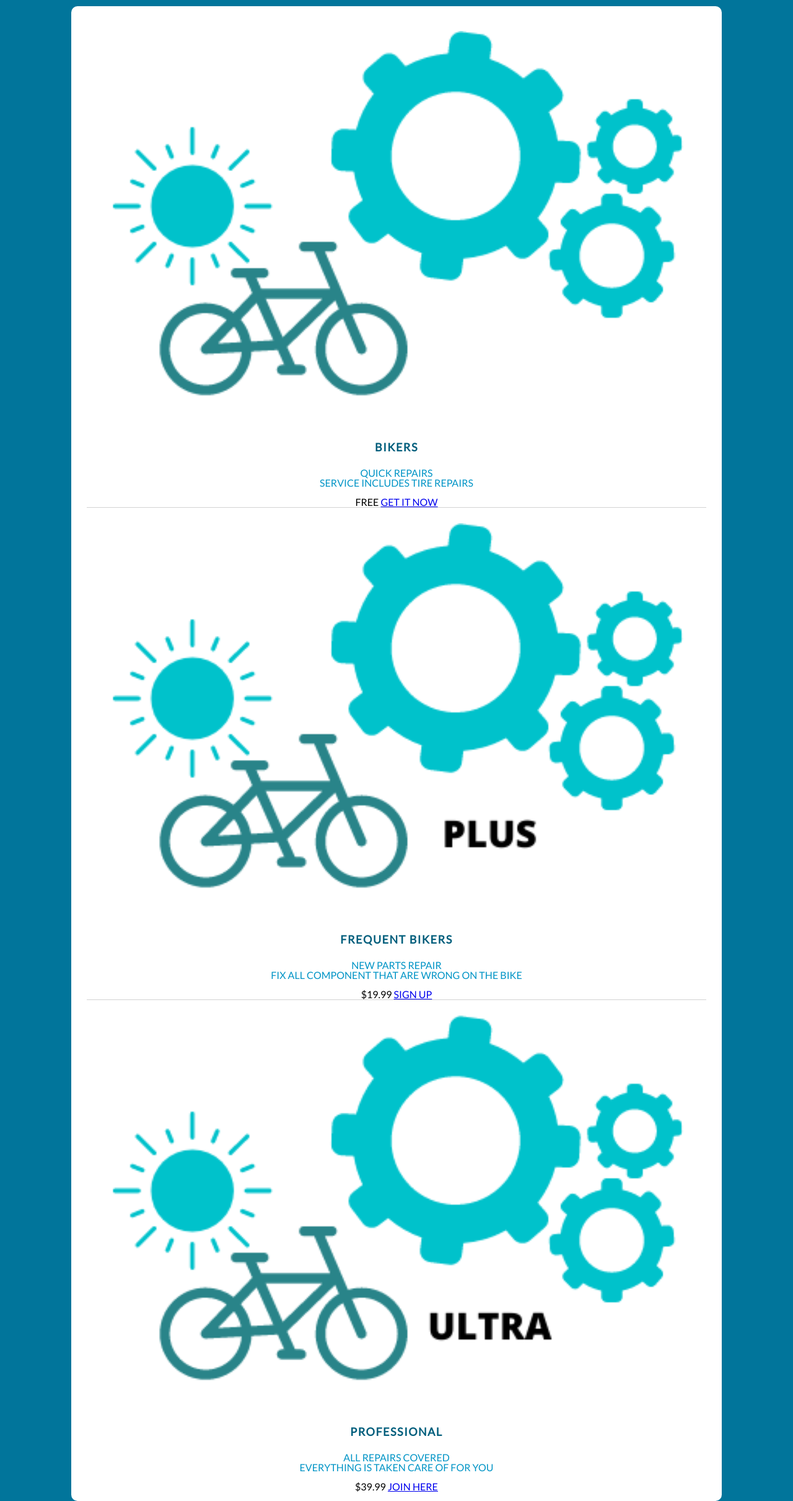
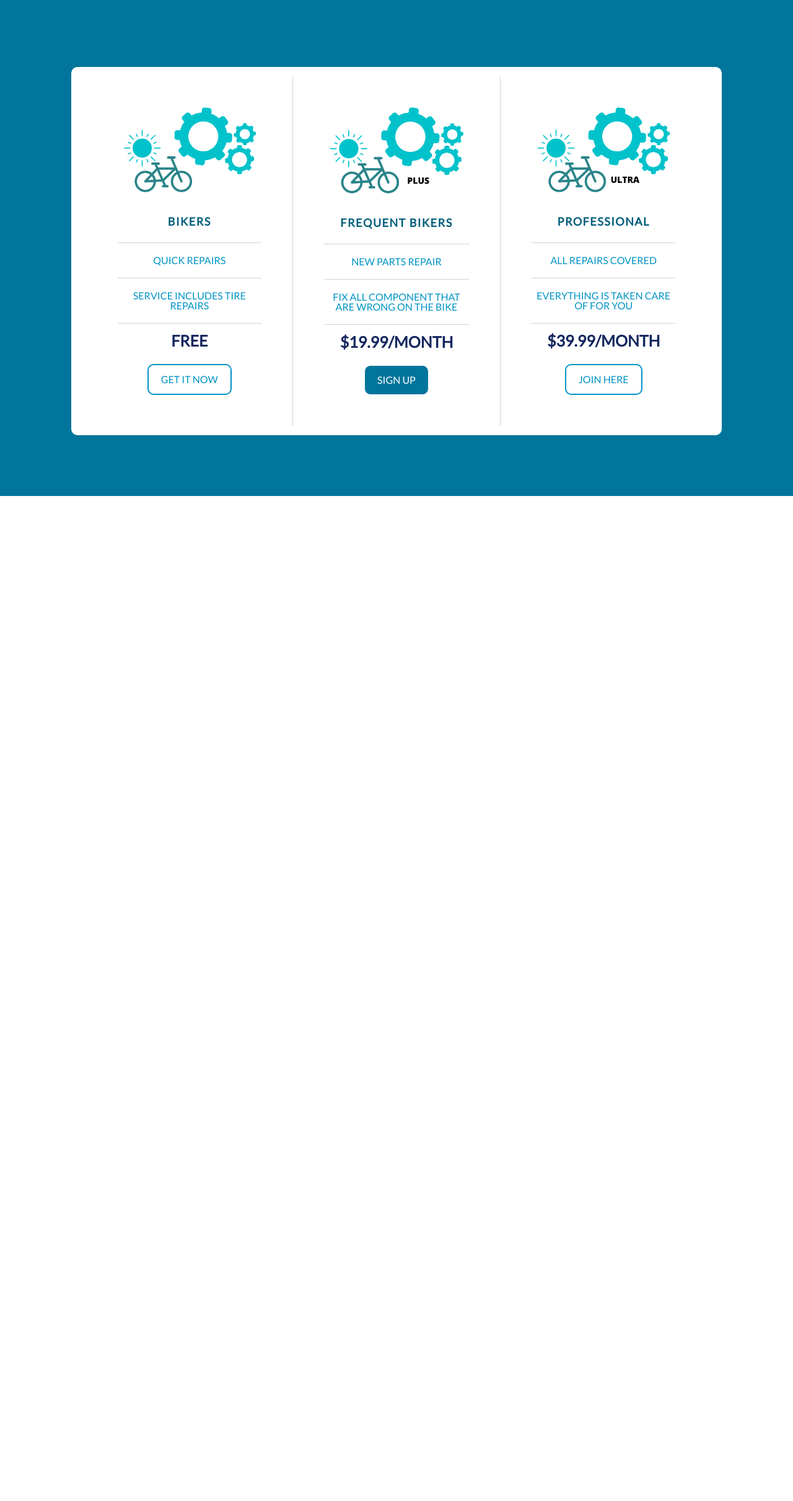
Before and after one commit to ciesluk/Bike-Service-Pricing-Panel-Webpage, a PHP site: page / in a window 1280 px wide. Shown: the part 79-2500 px from the top of the page at 62% size. After the commit the page ends 879 px from the top, so only its background shows below. Run offline with PHP 8.4, Linux system fonts and the light colour scheme.

Commit message:
Finished styling of the panels, project is now done

```diff
--- a/css/styles.css
+++ b/css/styles.css
@@ -172,3 +172,63 @@ button:hover{
     margin: 25px 0 15px;
     color:#0094C6;
 }
+
+.features-items{
+    padding: 20px 0;
+    border-top: 1px solid lightgray;
+}
+
+.features-items:last-child{
+    border-bottom: 1px solid lightgray;
+}
+
+.features-price{
+    display: block;
+    margin: 10px 0 25px;
+    font-size: 25px;
+    font-weight: 800;
+    color: #13275f;
+}
+
+.pricing-button{
+    display: inline-block;
+    margin-bottom: 25px;
+    border: 2px solid #0094C6;
+    padding: 15px 20px;
+    border-radius: 10px;
+    text-decoration: none;
+    color:#0094C6;
+    transition: all 200ms ease-in-out;
+}
+
+.pricing-button:hover{
+    background-color: #01759B;
+    color: white;
+    text-decoration: none;
+}
+
+.is-featured{
+    background-color: #01759B;
+    color: white;
+    border: 1px solid white;
+}
+
+.is-featured:hover{
+    background-color: #005E7C;
+}
+
+@media (min-width: 900px){
+    .panel{
+        flex-direction: row;
+    }
+
+    .pricing-plan{
+        border-bottom: none;
+        border-right: 1px solid lightgray;
+        padding: 25px 50px;
+    }
+
+    .pricing-plan:last-child{
+        border-right: none;
+    }
+}
--- a/index.html
+++ b/index.html
@@ -43,7 +43,7 @@
                     <li class="features-items">New Parts Repair</li>
                     <li class="features-items">Fix all component that are wrong on the bike</li>
                 </ul>
-                <span class="features-price">$19.99</span>
+                <span class="features-price">$19.99/month</span>
                 <a href="#/" class="pricing-button is-featured">Sign Up</a>
             </div>
 
@@ -54,7 +54,7 @@
                     <li class="features-items">All repairs covered</li>
                     <li class="features-items">Everything is taken care of for you</li>
                 </ul>
-                <span class="features-price">$39.99</span>
+                <span class="features-price">$39.99/month</span>
                 <a href="#/" class="pricing-button">Join Here</a>
             </div>
         </div>
```
